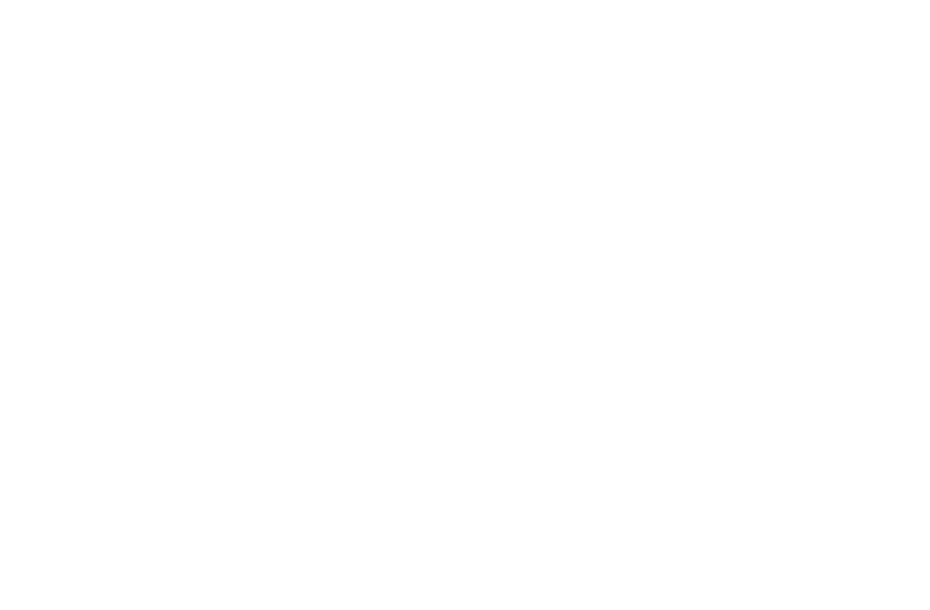
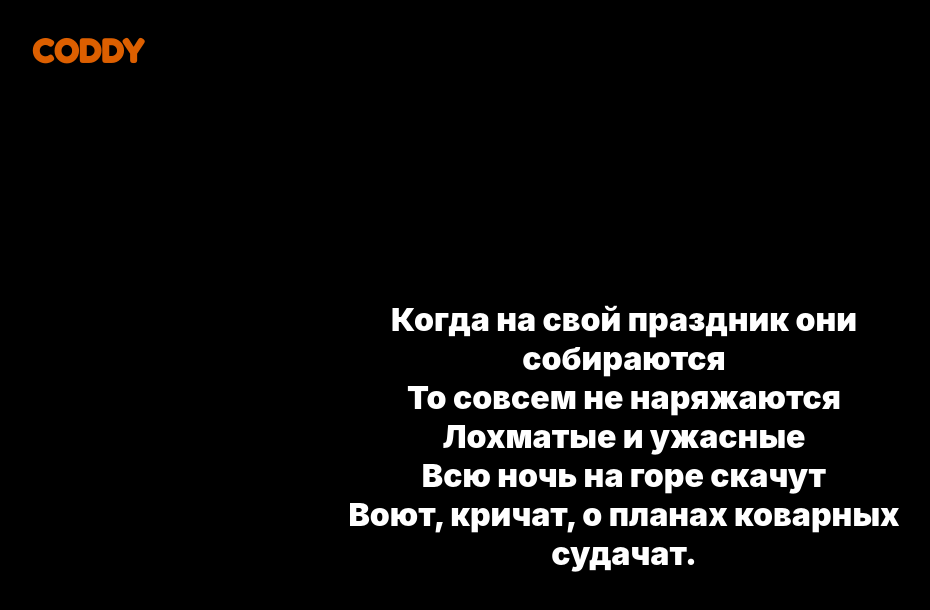
Before and after one commit to lim5max/lim5max.github.io, a plain HTML site: page quest/404.html in a window 1280 px wide. Shown: the whole page, without its empty margins (16-946 px from the left). Drawn offline with Linux system fonts and the light colour scheme; files whose address does not match are found by name.

Commit message:
Update 404.html

```diff
--- a/quest/404.html
+++ b/quest/404.html
@@ -3,9 +3,34 @@
 <head>
 	<meta charset="UTF-8">
 	<meta name="viewport" content="width=device-width, initial-scale=1.0">
-	<title>Document</title>
+	<link rel="stylesheet" href="style.css">
+	<title>404</title>
+	<style>
+		div {
+			display: flex;
+			width: 50%;
+			margin: 300px auto;
+			justify-content: center;
+			flex-direction: column;
+		}
+		h1 {
+			font-family: 'Inter', sans-serif;
+			font-weight: 900;
+			text-align: center;
+		}
+	</style>
 </head>
 <body>
+	<h3>CODDY</h3>
+	<div>
+	<h1>
+	Когда на свой праздник они собираются<br>
+	То совсем не наряжаются<br>
+	Лохматые и ужасные<br>
+	Всю ночь на горе скачут<br>
+	Воют, кричат, о планах коварных судачат.<br>
+	</h1>
+	</div>
 
 </body>
 </html>
```
